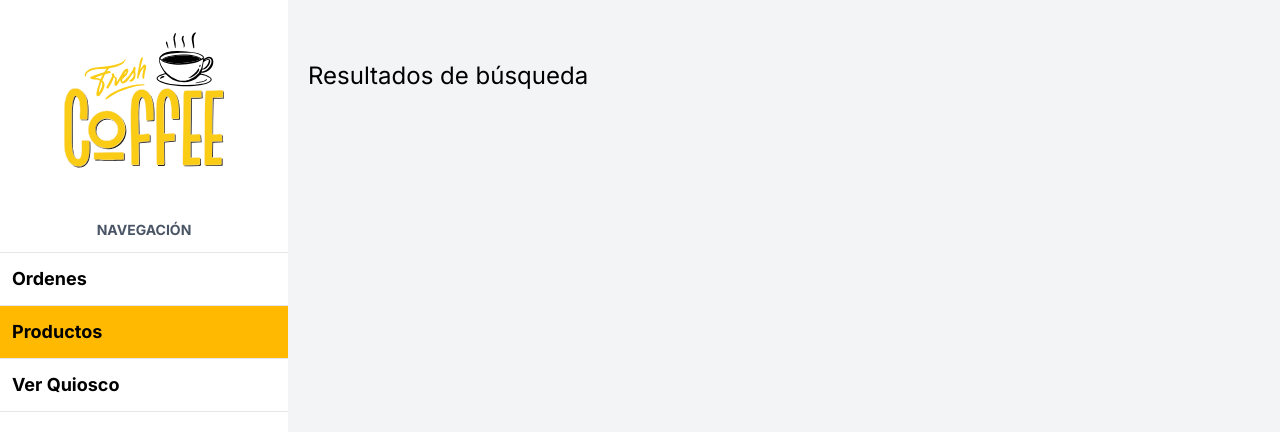
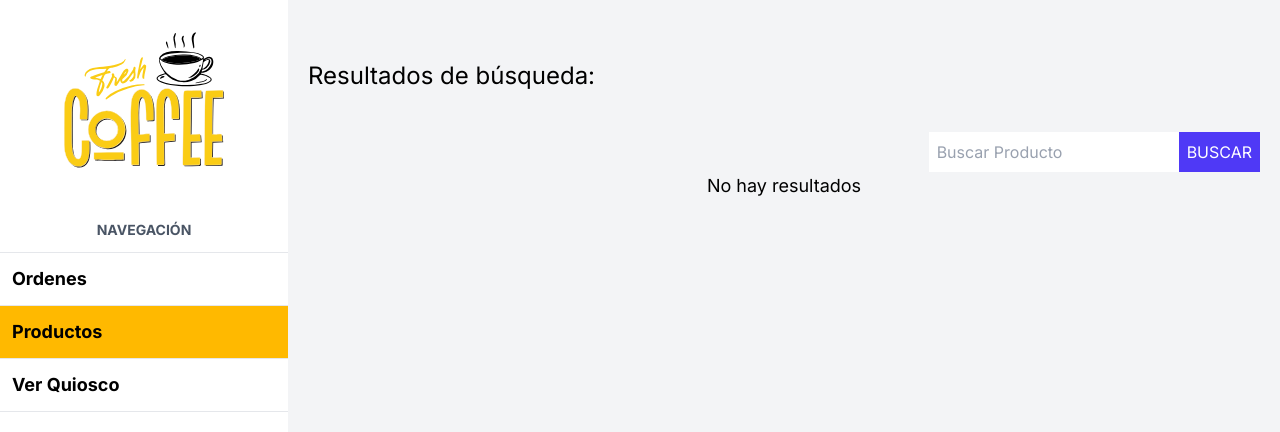
Before and after one commit to andresmdevco/food-station, a Next.js app: page /admin/products/search in a window 1280 px wide. Shown: the top 432 px of the page. Built offline with nearby package versions, Linux system fonts and the light colour scheme; no server answers; the database is empty.

Commit message:
feat: display product search results from database

```diff
--- a/app/admin/products/search/page.tsx
+++ b/app/admin/products/search/page.tsx
@@ -1,4 +1,22 @@
+import ProductSearchForm from '@/components/products/ProductSearchForm';
+import ProductTable from '@/components/products/ProductsTable';
 import Heading from '@/components/ui/Heading';
+import { prisma } from '@/src/lib/prisma';
+
+async function searchProducts(searchTerm: string) {
+  const products = await prisma.product.findMany({
+    where: {
+      name: {
+        contains: searchTerm,
+        mode: 'insensitive',
+      },
+    },
+    include: {
+      category: true,
+    },
+  });
+  return products;
+}
 
 export default async function SearchPage({
   searchParams,
@@ -6,10 +24,21 @@
   searchParams: Promise<{ search: string }>;
 }) {
   const params = await searchParams;
-  console.log(params.search);
+  const search = params.search;
+  const products = await searchProducts(search);
   return (
     <>
-      <Heading>Resultados de búsqueda</Heading>
+      <Heading>Resultados de búsqueda: {search}</Heading>
+
+      <div className="flex flex-col lg:flex-row lg:justify-end gap-5">
+        <ProductSearchForm />
+      </div>
+
+      {products.length ? (
+        <ProductTable products={products} />
+      ) : (
+        <p className="text-center text-lg">No hay resultados</p>
+      )}
     </>
   );
 }
```
